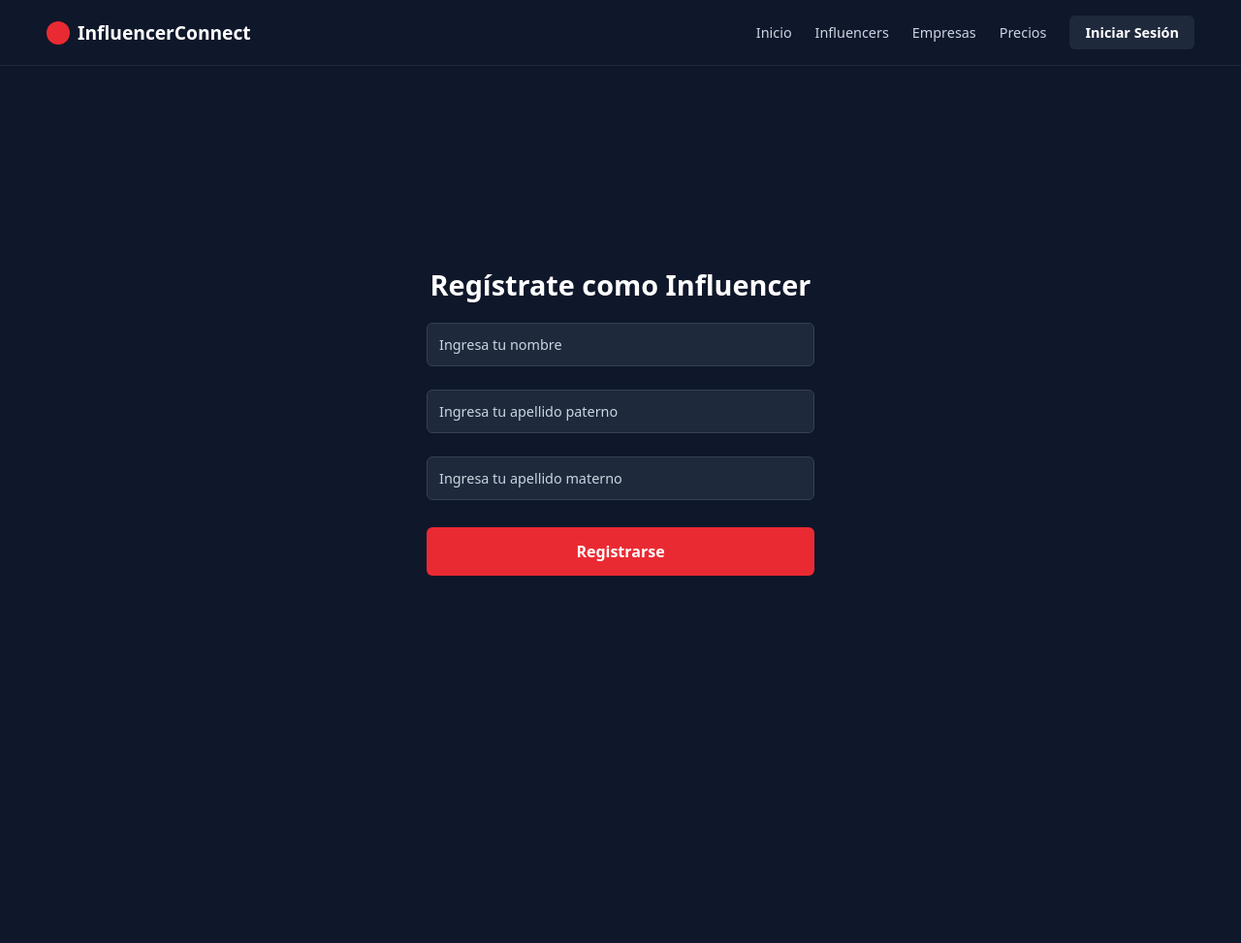
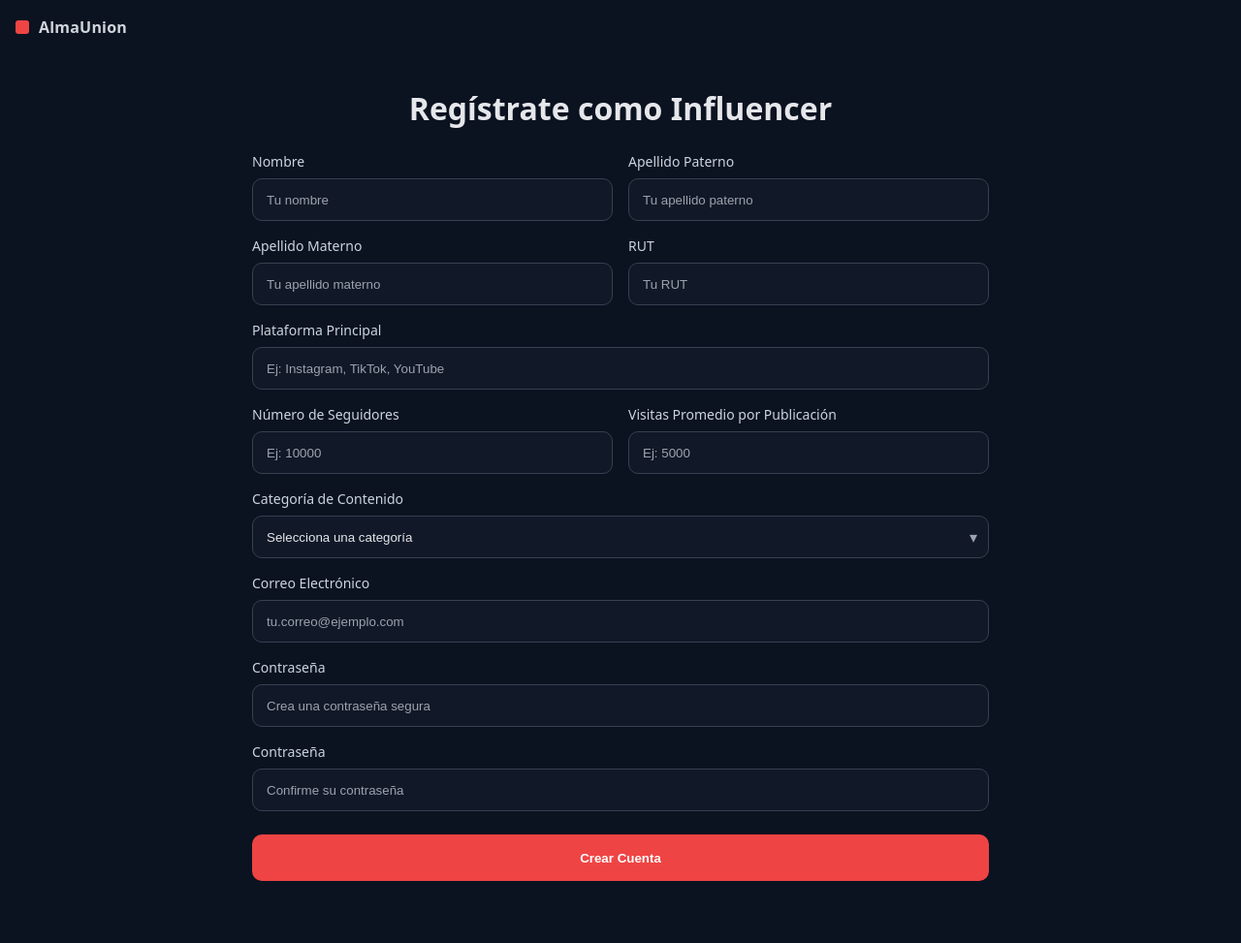
Before and after one commit to Pato1753/proyecto-back-end, a Django app: page /registroInfluencer/ in a window 1280 px wide. Shown: the whole page at 97% size. Before the commit the page ends 594 px from the top, so only its background shows below. Run offline with Django 5.2, Linux system fonts and the light colour scheme.

Commit message:
Integracion de login
Se integra el login y se actualiza el registro de los influencers

```diff
--- a/almaUnion/almaUnion/urls.py
+++ b/almaUnion/almaUnion/urls.py
@@ -17,7 +17,7 @@ Including another URLconf
 from django.contrib import admin
 from django.urls import path
 from almaUnionApp.views import (renderTemplateMenuInicial, renderTemplateRegistroEmpresa,
-                                renderTemplateRegistroInfluencer, renderTemplateHubEmpresa,
+                                renderTemplateRegistroInfluencer,renderTemplatesLogin , renderTemplateHubEmpresa,
                                 renderTemplateHubInfluencer, renderTemplateCampanias,
                                 renderTemplateConfiguracion, renderTemplateInfluencers,
                                 renderTemplateInformes, renderTemplateMensajes,
@@ -31,6 +31,7 @@ urlpatterns = [
     # Agrupación path Registro de usuario
     path("registroEmpresa/",renderTemplateRegistroEmpresa, name='registroEmpresa'),
     path("registroInfluencer/", renderTemplateRegistroInfluencer, name='registroInfluencer'),
+    path("Login-Influencer/", renderTemplatesLogin, name='Login'),
     # Agrupación path redirección al Hub
     path("hubEmpresa/", renderTemplateHubEmpresa, name='hubEmpresa'),
     path("hubInfluencer/", renderTemplateHubInfluencer, name='hubInfluencer'),
@@ -45,5 +46,4 @@ urlpatterns = [
     # Agrupación path redirección aside influencers
     path("oportunidades/", renderTemplateOportunidades, name='oportunidades'),
     path("informes/", renderTemplateInformes, name='informes'),
-
 ]
--- a/almaUnion/almaUnionApp/views.py
+++ b/almaUnion/almaUnionApp/views.py
@@ -50,6 +50,9 @@ def renderTemplatePerfil(request):
     return render(request, "templatesApp/templatePerfil.html")
 
 # Render para influencer
+def renderTemplatesLogin(request):
+    return render(request, "templatesApp/templatesLoginInflu.html")
+
 def renderTemplateOportunidades(request):
     return render(request, "templatesApp/templateOportunidades.html")
 
--- /dev/null
+++ b/almaUnion/static/css/registroInfluencer.css
@@ -0,0 +1,146 @@
+/* ======= Base ======= */
+:root{
+  --bg:#0b1220;
+  --surface:#0f172a;
+  --input:#111827;
+  --input-border:#374151;
+  --text:#e5e7eb;
+  --muted:#9ca3af;
+  --accent:#ef4444;
+  --accent-600:#dc2626;
+  --focus:#60a5fa;
+}
+
+*{box-sizing:border-box}
+html,body{height:100%}
+body{
+  margin:0;
+  font-family: ui-sans-serif, system-ui, -apple-system, Segoe UI, Roboto, Ubuntu, Cantarell, Noto Sans, Helvetica Neue, Arial, 'Apple Color Emoji','Segoe UI Emoji';
+  background:var(--bg);
+  color:var(--text);
+}
+
+/* ======= Top Bar / Brand ======= */
+.topbar{
+  height:56px;
+  display:flex;
+  align-items:center;
+  padding:0 16px;
+}
+.brand{
+  display:flex;
+  align-items:center;
+  gap:10px;
+  user-select:none;
+}
+.brand-mark{
+  width:14px;
+  height:14px;
+  border-radius:3px;
+  background:var(--accent);
+  display:inline-block;
+}
+.brand-text{
+  font-weight:600;
+  letter-spacing:.2px;
+  color:#d1d5db;
+}
+
+/* ======= Layout ======= */
+.page{
+  display:flex;
+  align-items:flex-start;
+  justify-content:center;
+  padding:24px 16px 64px;
+}
+.card{
+  width:100%;
+  max-width:760px;
+  background:transparent; /* screenshot shows form on dark bg without lifted card */
+}
+.card h1{
+  text-align:center;
+  font-size:32px;
+  font-weight:700;
+  margin:10px 0 24px;
+}
+
+/* ======= Form ======= */
+.form{
+  display:flex;
+  flex-direction:column;
+  gap:16px;
+}
+.grid{
+  display:grid;
+  gap:16px;
+}
+.grid.one{ grid-template-columns: 1fr; }
+.grid.two{ grid-template-columns: 1fr 1fr; }
+@media (max-width:700px){
+  .grid.two{ grid-template-columns: 1fr; }
+}
+
+.field{
+  display:flex;
+  flex-direction:column;
+  gap:8px;
+}
+label{
+  font-size:14px;
+  color:#cbd5e1;
+}
+
+input, select{
+  width:100%;
+  height:44px;
+  padding:0 14px;
+  border-radius:10px;
+  border:1px solid var(--input-border);
+  background:var(--input);
+  color:var(--text);
+  outline:none;
+}
+input::placeholder{ color:var(--muted); }
+
+/* Custom select to show caret like in the mock */
+.select-wrap{
+  position:relative;
+}
+.select-wrap select{
+  appearance:none;
+  -webkit-appearance:none;
+  -moz-appearance:none;
+  padding-right:40px;
+  background:var(--input);
+}
+.select-caret{
+  position:absolute;
+  right:12px;
+  top:50%;
+  transform:translateY(-50%);
+  pointer-events:none;
+  color:var(--muted);
+}
+
+/* Focus */
+input:focus, select:focus{
+  border-color:var(--focus);
+  box-shadow:0 0 0 3px color-mix(in srgb, var(--focus) 25%, transparent);
+}
+
+/* Button */
+.btn-primary{
+  width:100%;
+  height:48px;
+  border:none;
+  border-radius:10px;
+  background:var(--accent);
+  color:white;
+  font-weight:600;
+  margin-top:8px;
+  cursor:pointer;
+  transition:transform .02s ease-in, background .2s ease;
+}
+.btn-primary:hover{ background:var(--accent-600); }
+.btn-primary:active{ transform:translateY(1px); }
--- a/almaUnion/templates/proceso.txt
+++ b/almaUnion/templates/proceso.txt
@@ -26,3 +26,7 @@ Escritor: Marcelo Ramos
 - Fueron creados dentro del archivo "templatesApp", multiples plantillas, las cuales fueron: templateBaseHub.html, templateCampanias.html, templateInfluencers.html, templateInformes.html, templateMensajes.html, templateOportunidades.html, templatePagos.html, templatePerfil.html.
 - Fue implementado y habilitado el componente "asideButton" en la plantilla "TemplateBaseHub".
 - Se logro visualizar el uso del componenete "asideButton" y su css personal.
+
+Miercoles 10 de Septiembre:
+-Se actualiza el registro de usuario
+-Se añade template de login con su respectivo diseño
--- a/almaUnion/templates/templatesApp/templateRegistroInfluencer.html
+++ b/almaUnion/templates/templatesApp/templateRegistroInfluencer.html
@@ -1,61 +1,110 @@
 {% load static %}
+
 <!DOCTYPE html>
-<html lang="en">
+<html lang="es">
 <head>
   <meta charset="UTF-8" />
   <meta name="viewport" content="width=device-width, initial-scale=1.0" />
-    <title>RegistroEmpresa</title>
-    <link rel="stylesheet" href="{% static 'css/registroEmpresa.css' %}" />
+  <title>Alma Union — Registro</title>
+  <link rel="stylesheet" href="{% static 'css/registroInfluencer.css' %}" />
+
 </head>
 <body>
-    <!-- HEADER -->
-    <header class="header">
-      <div class="logo">
-        <div class="logo-icon"></div>
-        <h1>InfluencerConnect</h1>
+  <header class="topbar">
+    <div class="brand">
+      <span class="brand-mark" aria-hidden="true"></span>
+      <span class="brand-text">AlmaUnion</span>
     </div>
-      <nav class="nav">
-        <a href="#">Inicio</a>
-        <a href="#">Influencers</a>
-        <a href="#">Empresas</a>
-        <a href="#">Precios</a>
-        <a href="#" class="btn-login">Iniciar Sesión</a>
-      </nav>
   </header>
 
-    <!-- MAIN -->
-    <main class="main">
-      <div class="form-container">
-        <h2>Regístrate como Influencer</h2>
-        <form method="post" action="{% url 'hubInfluencer' %}">
-          {% csrf_token %}
-          <label for="nombre"></label>
-          <input
-            id="nombre"
-            type="text"
-            name="nombre"
-            placeholder="Ingresa tu nombre"
-            required
-          />
-          <label for="apellido_paterno"></label>
-          <input
-            id="apellido_paterno"
-            type="text"
-            name="apellido_paterno"
-            placeholder="Ingresa tu apellido paterno"
-            required
-          />
-          <label for="apellido_materno"></label>
-          <input
-            id="apellido_materno"
-            type="text"
-            name="apellido_materno"
-            placeholder="Ingresa tu apellido materno"
-            required
-          />
-          <button type="submit" class="btn-register">Registrarse</button>
+  <main class="page">
+    <section class="card">
+      <h1>Regístrate como Influencer</h1>
+
+      <form class="form" action="#" method="post" novalidate>
+        <div class="grid two">
+          <div class="field">
+            <label for="nombre">Nombre</label>
+            <input id="nombre" name="nombre" type="text" placeholder="Tu nombre" />
+          </div>
+          <div class="field">
+            <label for="apellidoP">Apellido Paterno</label>
+            <input id="apellidoP" name="apellidoP" type="text" placeholder="Tu apellido paterno" />
+          </div>
+        </div>
+
+        <div class="grid two">
+          <div class="field">
+            <label for="apellidoM">Apellido Materno</label>
+            <input id="apellidoM" name="apellidoM" type="text" placeholder="Tu apellido materno" />
+          </div>
+          <div class="field">
+            <label for="rut">RUT</label>
+            <input id="rut" name="rut" type="text" placeholder="Tu RUT" />
+          </div>
+        </div>
+
+        <div class="grid one">
+          <div class="field">
+            <label for="plataforma">Plataforma Principal</label>
+            <input id="plataforma" name="plataforma" type="text" placeholder="Ej: Instagram, TikTok, YouTube" />
+          </div>
+        </div>
+
+        <div class="grid two">
+          <div class="field">
+            <label for="seguidores">Número de Seguidores</label>
+            <input id="seguidores" name="seguidores" type="number" placeholder="Ej: 10000" />
+          </div>
+          <div class="field">
+            <label for="visitas">Visitas Promedio por Publicación</label>
+            <input id="visitas" name="visitas" type="number" placeholder="Ej: 5000" />
+          </div>
+        </div>
+
+        <div class="grid one">
+          <div class="field">
+            <label for="categoria">Categoría de Contenido</label>
+            <div class="select-wrap">
+              <select id="categoria" name="categoria">
+                <option value="" selected>Selecciona una categoría</option>
+                <option value="moda">Moda</option>
+                <option value="tecnologia">Tecnología</option>
+                <option value="fitness">Fitness</option>
+                <option value="viajes">Viajes</option>
+                <option value="gastronomia">Gastronomía</option>
+                <option value="educacion">Educación</option>
+                <option value="gaming">Gaming</option>
+              </select>
+              <span class="select-caret" aria-hidden="true">▾</span>
+            </div>
+          </div>
+        </div>
+
+        <div class="grid one">
+          <div class="field">
+            <label for="correo">Correo Electrónico</label>
+            <input id="correo" name="correo" type="email" placeholder="tu.correo@ejemplo.com" />
+          </div>
+        </div>
+
+        <div class="grid one">
+          <div class="field">
+            <label for="password">Contraseña</label>
+            <input id="password" name="password" type="password" placeholder="Crea una contraseña segura" />
+          </div>
+        </div>
+
+        <div class="grid one">
+          <div class="field">
+            <label for="password">Contraseña</label>
+            <input id="password_conf" name="password_conf" type="password" placeholder="Confirme su contraseña" />
+          </div>
+        </div>
+
+        <a href="{% url 'Login' %}"><button class="btn-primary" type="submit">Crear Cuenta</button></a>
       </form>
-      </div>
+    </section>
   </main>
 </body>
 </html>
```
Also changed, not shown: almaUnion/templates/templatesApp/templateLoginInflu.html (added, +42 -0 lines). Lines whose indentation alone changed are shown as unchanged.
